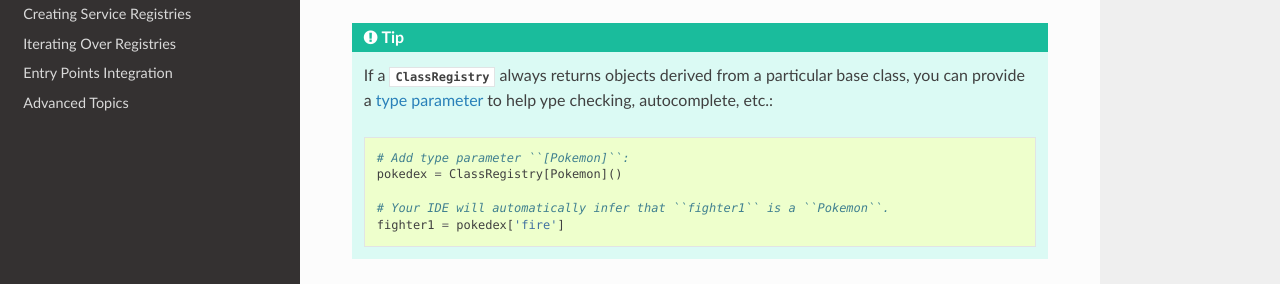
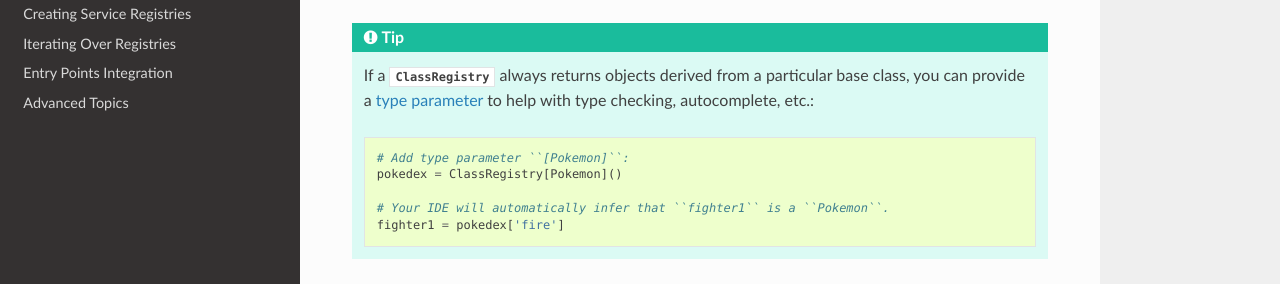
Before and after one commit to todofixthis/class-registry, a Sphinx documentation site: the page built from docs/index.rst, in a window 1280 px wide and 900 px high, scrolled down 1048 px. Shown: the part 167-451 px from the top of the window. Built offline with Sphinx 7.4.7 and the Read the Docs theme 2.0.0, drawn with Linux system fonts in a browser that asks for light colours.

Commit message:
Fixed a couple of tpyos 🙈

```diff
--- a/README.rst
+++ b/README.rst
@@ -53,7 +53,7 @@ To create a class instance from a registry, use the subscript operator:
    If a ``ClassRegistry`` always returns objects derived from a particular base class,
    you can provide a
    `type parameter <https://typing.readthedocs.io/en/latest/source/generics.html#generics>`_
-   to help ype checking, autocomplete, etc.:
+   to help with type checking, autocomplete, etc.:
 
    .. code-block:: python
 
--- a/docs/index.rst
+++ b/docs/index.rst
@@ -60,7 +60,7 @@ To create a class instance from a registry, use the subscript operator:
    If a :py:class:`ClassRegistry` always returns objects derived from a
    particular base class, you can provide a
    `type parameter <https://typing.readthedocs.io/en/latest/source/generics.html#generics>`_
-   to help ype checking, autocomplete, etc.:
+   to help with type checking, autocomplete, etc.:
 
    .. code-block:: python
 
```
